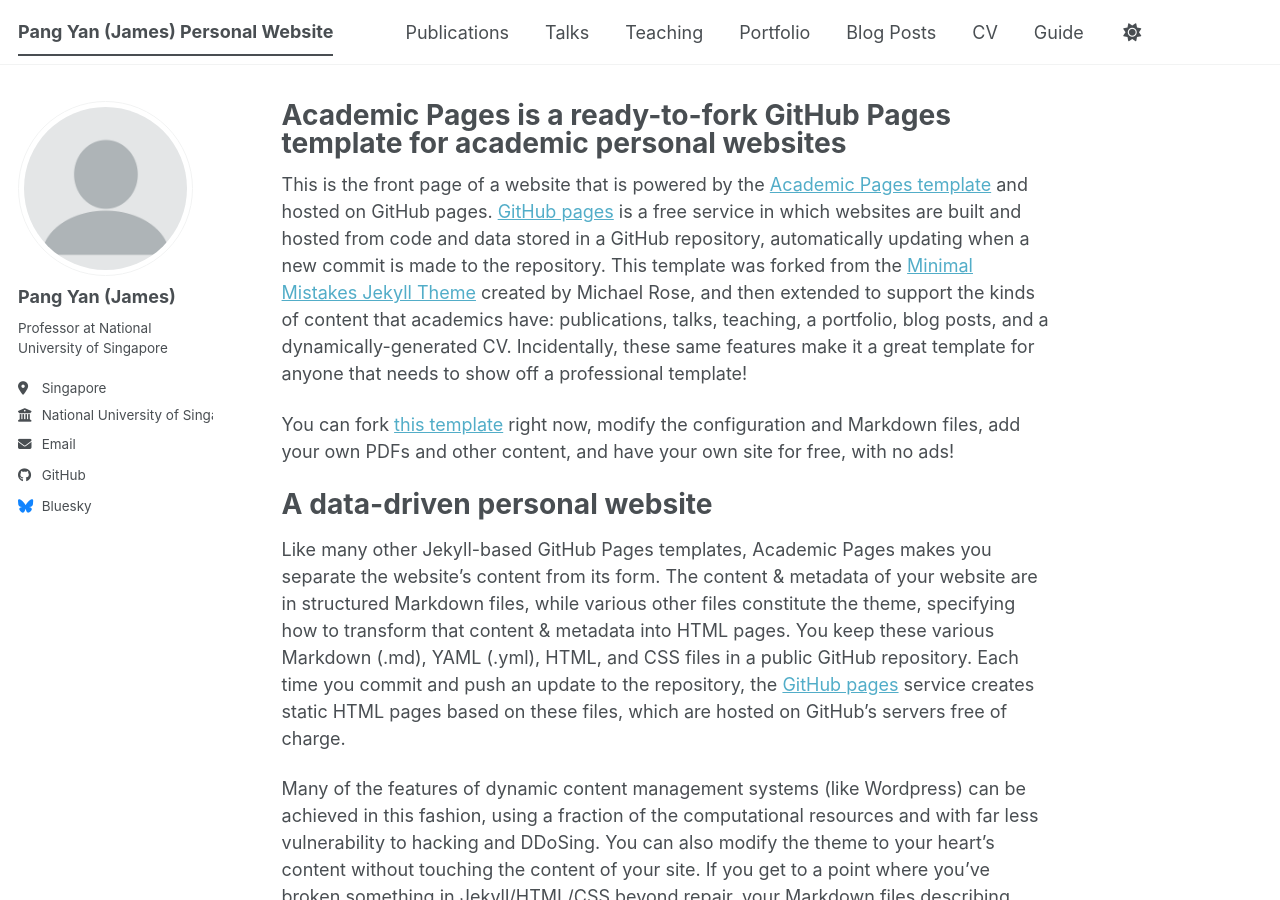
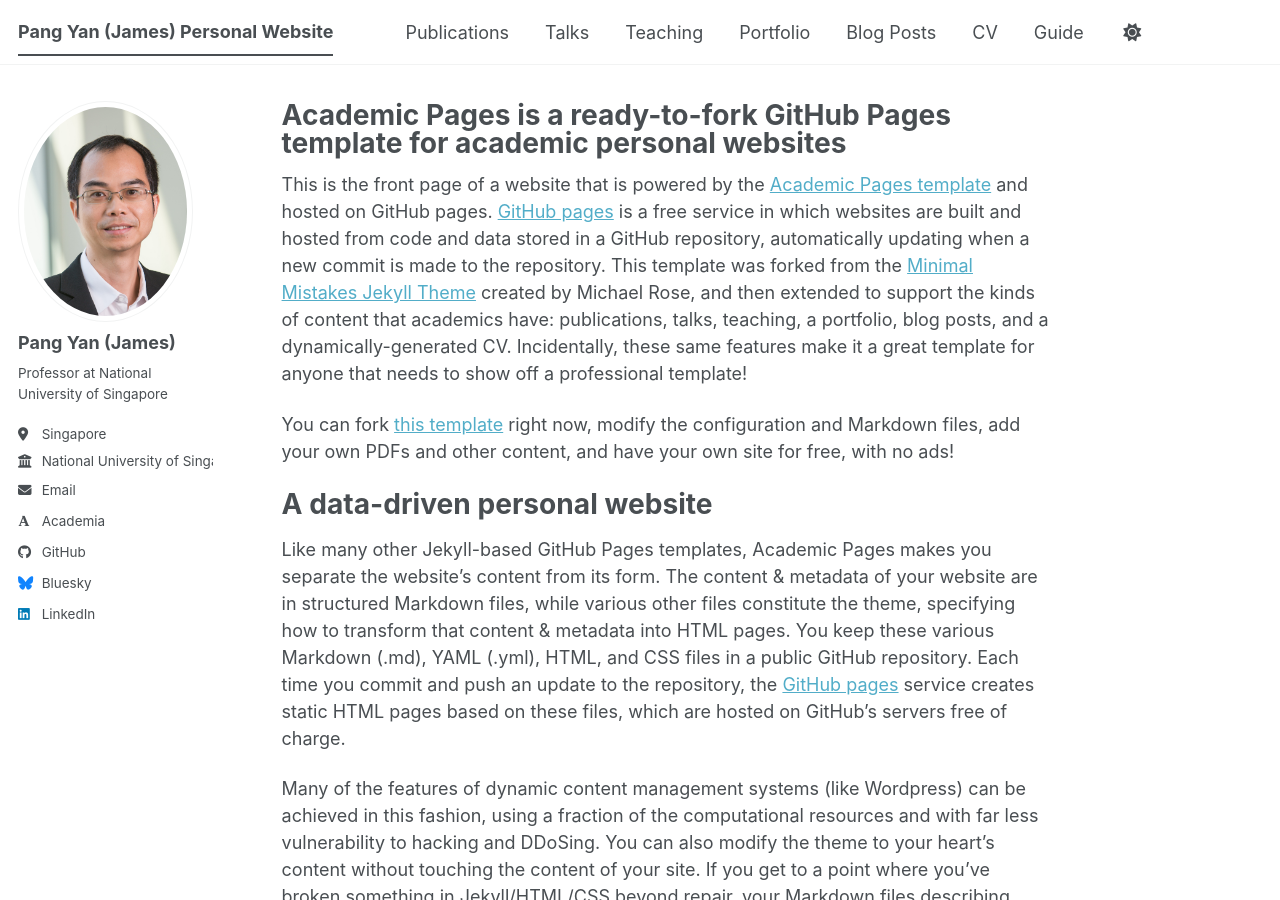
Before and after one commit to jamespangyan/jamespangyan.github.io, a Jekyll site: the page built from _pages/about.md, in a window 1280 px wide and 900 px high. Built offline with Jekyll 4.4.1, drawn with Linux system fonts in a browser that asks for light colours; some web fonts are replaced; a script bundle is joined from its source files by our own code; library files that are not in the unit come from our copies.

Commit message:
Update _config.yml

```diff
--- a/_config.yml
+++ b/_config.yml
@@ -23,7 +23,7 @@
 #               Additional customization can be done by editing /_includes/author-profile.html
 author:
   # Biographic information
-  avatar           : "profile.png"
+  avatar           : "James photo.jpg"
   name             : "Pang Yan (James)"
   pronouns         : # example: "she/her"
   bio              : "Professor at National University of Singapore"
@@ -33,11 +33,11 @@
   email            : "jamespang@nus.edu.sg"
 
   # Academic websites
-  Academia Website : "https://discovery.nus.edu.sg/10509-yan-james-pang"
+  academia         : "https://discovery.nus.edu.sg/10509-yan-james-pang"
   arxiv            : # URL - Update with the correct link to your profile
   googlescholar    : # "https://scholar.google.com/citations?user=PS_CX0AAAAAJ"
   inspire-hep      : # URL
-  LinkedIn      : "https://www.linkedin.com/in/james-yan-pang-257a6311/"
+  LinkedIn      : #"https://www.linkedin.com/in/james-yan-pang-257a6311/"
   orcid            : # "https://orcid.org/yourorcidurl"
   semantic         : # URL
   ssrn             : # URL
@@ -51,7 +51,7 @@
   bitbucket        : # Username - Update with your username on the site
   codepen          : # Username
   dribbble         : # Username
-  github           : "academicpages"
+  github           : "jamesyanpang"
   kaggle           : # Username
   stackoverflow    : # User number or user number and name (i.e., use "1" or "1/jeff-atwood")
 
@@ -66,7 +66,7 @@
   keybase          : # Username
   instagram        : # Username
   lastfm           : # Username
-  linkedin         : # Username
+  linkedin         : "james-yan-pang-257a6311"
   mastodon         : # URL
   medium           : # URL
   pinterest        : # Username
```
